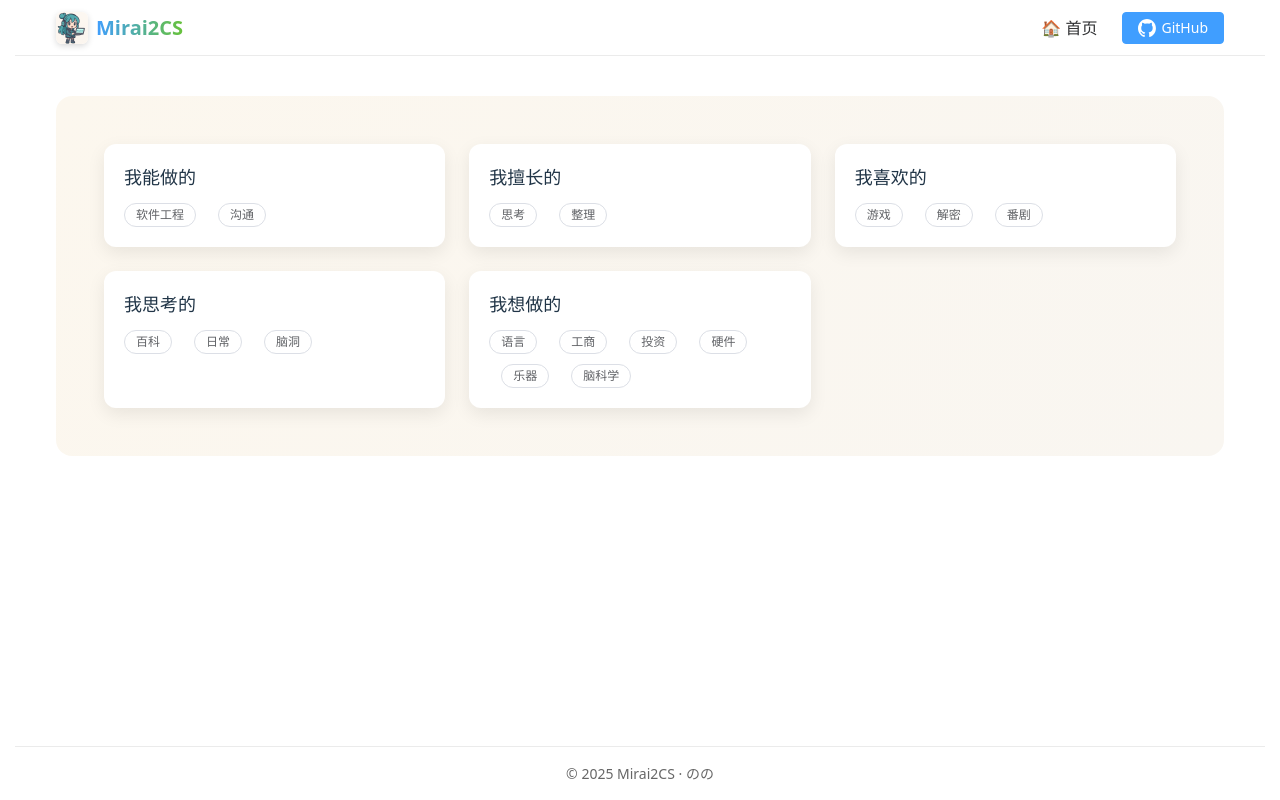
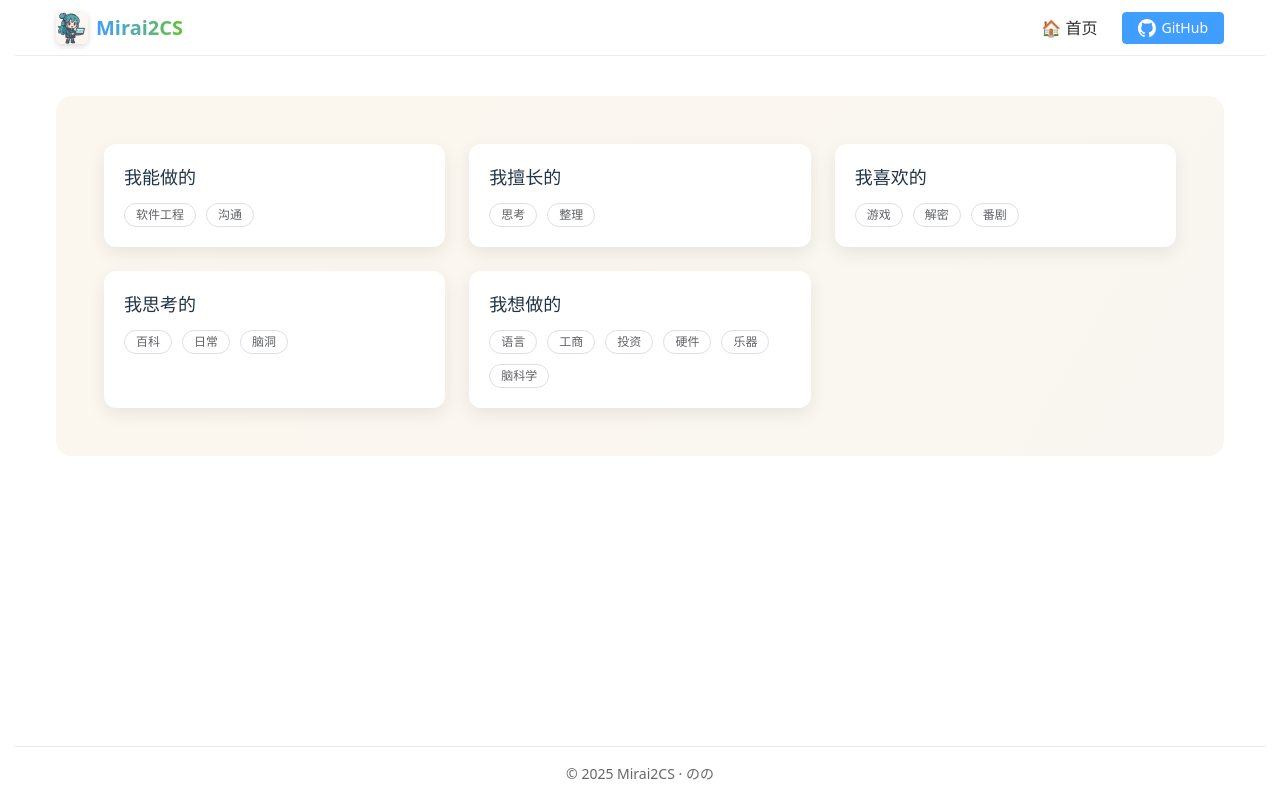
Before and after one commit to nono-easy/mirai2cs, a Vue app in the folder frontend/: page / in a window 1280 px wide. Built offline with nearby package versions, Linux system fonts and the light colour scheme.

Commit message:
Revert "feat: 回退"
This reverts commit 7a1a024069dd315f159ed9fee5bb70e327a10d6c.

```diff
--- a/frontend/src/components/ModuleCard.vue
+++ b/frontend/src/components/ModuleCard.vue
@@ -2,7 +2,7 @@
   <section class="module-card">
     <!-- 标题行（可选图标） -->
     <header class="card-head">
-      <slot name="icon" />
+      <slot name="icon"/>
       <h3 class="card-title">{{ title }}</h3>
     </header>
 
@@ -64,12 +64,13 @@ defineProps<{
   background: #fff;
   border-radius: 12px;
   padding: 20px;
-  box-shadow: 0 6px 18px rgba(0,0,0,.08);
+  box-shadow: 0 6px 18px rgba(0, 0, 0, .08);
   transition: transform .18s ease, box-shadow .18s ease;
 }
+
 .module-card:hover {
   transform: translateY(-2px);
-  box-shadow: 0 10px 24px rgba(0,0,0,.10);
+  box-shadow: 0 10px 24px rgba(0, 0, 0, .10);
 }
 
 .card-head {
@@ -78,6 +79,7 @@ defineProps<{
   gap: 10px;
   margin-bottom: 12px;
 }
+
 .card-title {
   margin: 0;
   font-size: 18px;
@@ -86,11 +88,24 @@ defineProps<{
 
 .card-actions {
   display: flex;
-  flex-wrap: wrap;     /* ✅ 自动换行 */
-  gap: 10px;           /* 按钮间距 */
+  flex-wrap: wrap;
+  justify-content: flex-start; /* 行首贴左 */
+  align-content: flex-start;
+  gap: 10px; /* 用 gap 控间距 */
+}
+
+/* 关键：覆盖 Element Plus 的 “相邻按钮左外边距” */
+.card-actions :deep(.el-button + .el-button) {
+  margin-left: 0 !important;
 }
 
 /* 导航区域常见的焦点高亮处理（仅按钮自身） */
-.subbtn { -webkit-tap-highlight-color: transparent; }
-.subbtn:focus, .subbtn:focus-visible { outline: none; box-shadow: none; }
+.subbtn {
+  -webkit-tap-highlight-color: transparent;
+}
+
+.subbtn:focus, .subbtn:focus-visible {
+  outline: none;
+  box-shadow: none;
+}
 </style>
--- a/frontend/vite.config.js
+++ b/frontend/vite.config.js
@@ -4,6 +4,7 @@ import { fileURLToPath, URL } from 'node:url'
 
 // https://vite.dev/config/
 export default defineConfig({
+  base: '/',
   plugins: [vue()],
   resolve: {
     alias: {
```
